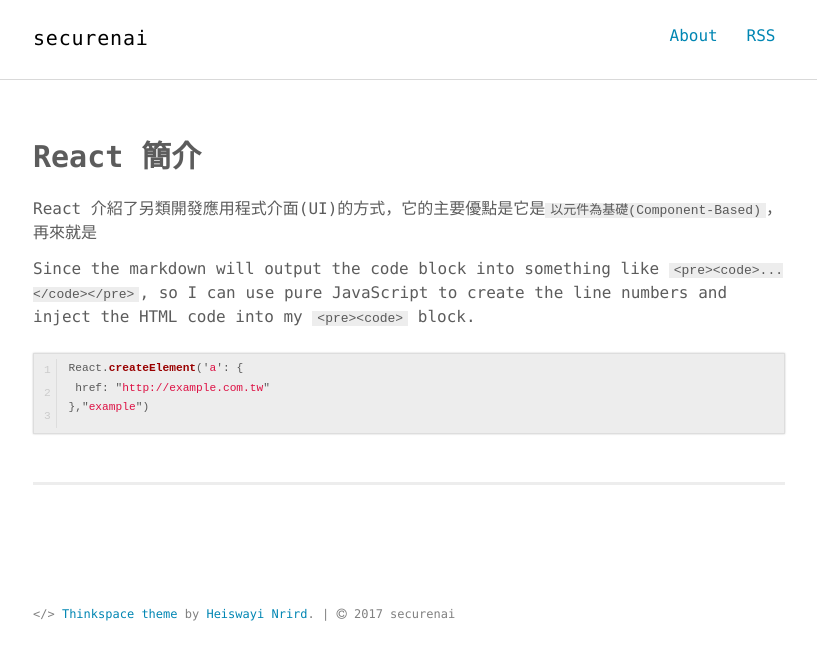
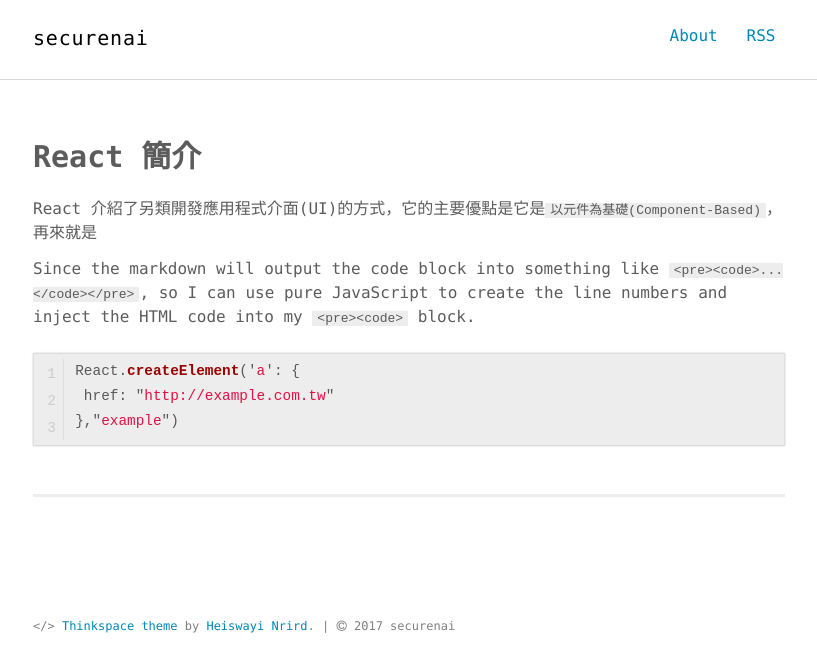
Before and after one commit to securenai/securenai.github.io, a Jekyll site: the page built from react/react_page1.md, in a window 1280 px wide. Shown: the top 672 px of the page, without its empty margins (231-1048 px from the left). Built offline with Jekyll 4.4.1, drawn with Linux system fonts in a browser that asks for light colours; our own code applies the rules of GitHub Pages for plain Markdown files.

Commit message:
Updated _layout.scss

```diff
--- a/assets/scss/_layout.scss
+++ b/assets/scss/_layout.scss
@@ -308,6 +308,7 @@
   code {
     color: inherit;
     background-color: transparent;
+    font-size: 0.9rem;
     padding: 0;
     display: block;
   }
@@ -321,7 +322,8 @@
 
     span {
       display: block;
-      padding: 0 .5em 0 1em;
+      font-size: 0.9rem;
+      padding: 4px .5em 0 1em;
       color: #ccc;
     }
   }
```
